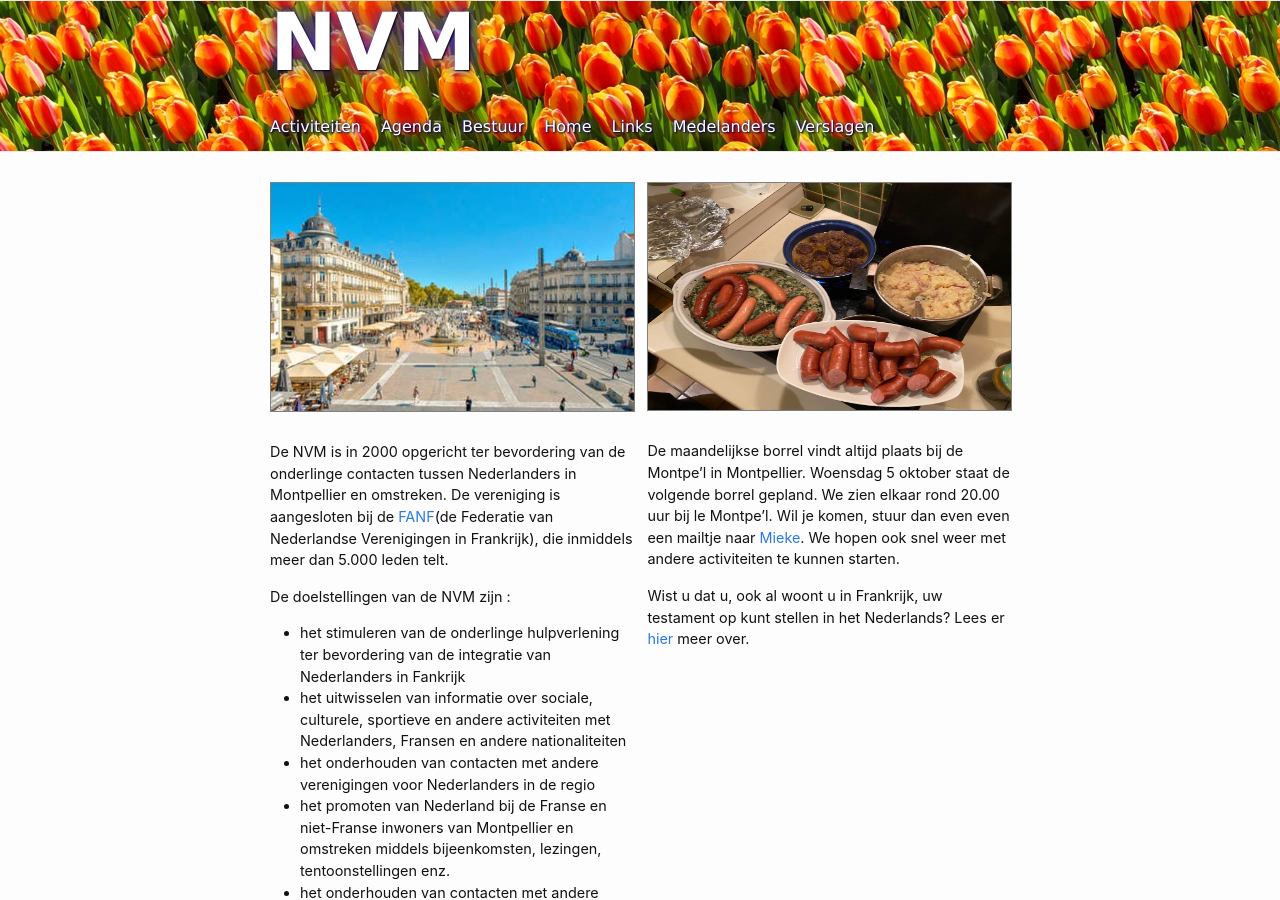
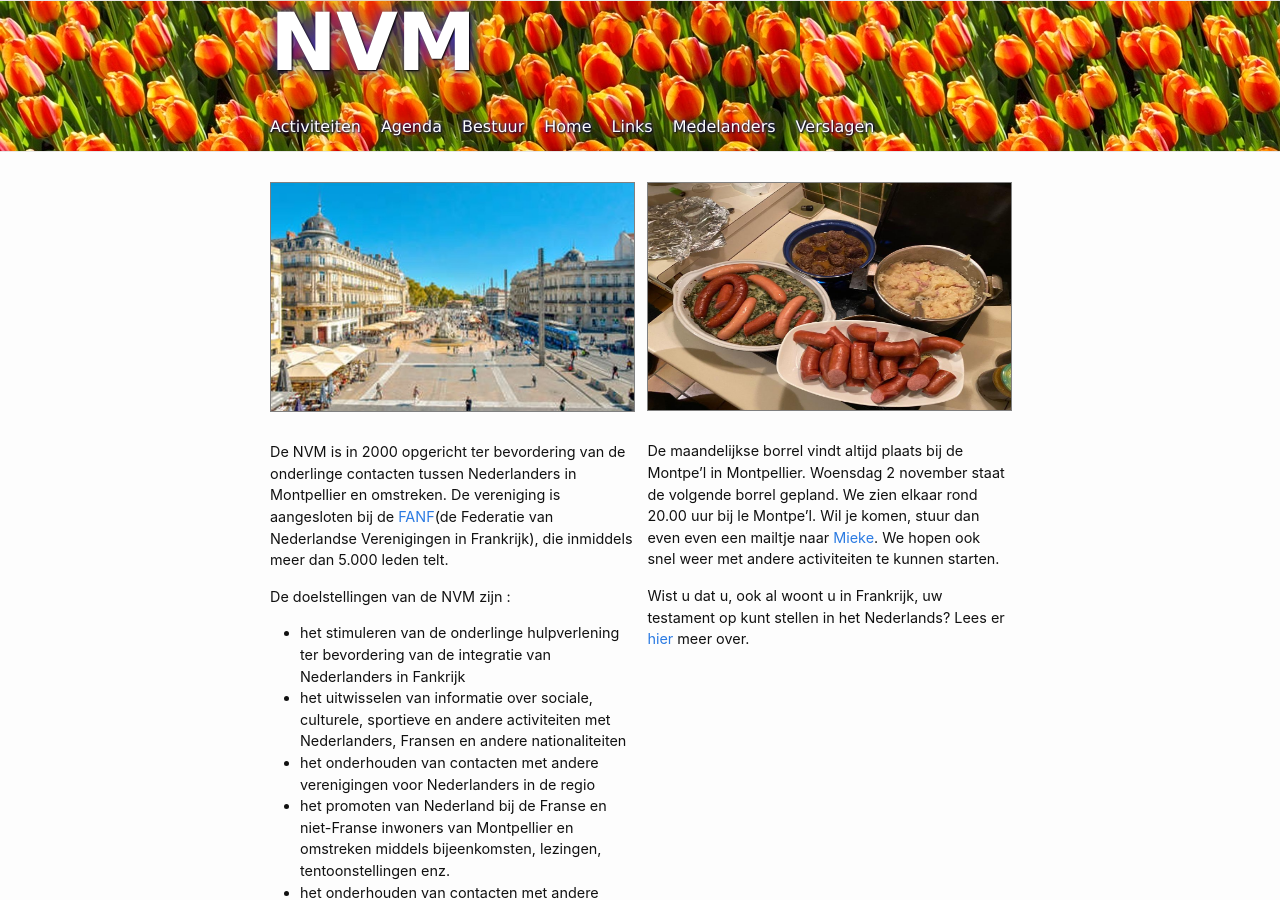
Before and after one commit to nederland34-fr/nederland34-fr.github.io, a Jekyll site: the page built from index.md, in a window 1280 px wide and 900 px high. Built offline with Jekyll 4.4.1, drawn with Linux system fonts in a browser that asks for light colours.

Commit message:
Update index.md

```diff
--- a/index.md
+++ b/index.md
@@ -33,7 +33,7 @@ In ruil hiervoor hebben de donateurs een gereduceerd tarief voor de meeste van o
 
 <img src="/assets/images/stamppotten.jpg" width="100%" height="227">
 
-De maandelijkse borrel vindt altijd plaats bij de Montpe'l in Montpellier. Woensdag 5 oktober staat de volgende borrel gepland. We zien elkaar rond 20.00 uur bij le Montpe'l. Wil je komen, stuur dan even even een mailtje naar [Mieke](mailto:mieke.kriens@aqute.biz).
+De maandelijkse borrel vindt altijd plaats bij de Montpe'l in Montpellier. Woensdag 2 november staat de volgende borrel gepland. We zien elkaar rond 20.00 uur bij le Montpe'l. Wil je komen, stuur dan even even een mailtje naar [Mieke](mailto:mieke.kriens@aqute.biz).
 We hopen ook snel weer met andere activiteiten te kunnen starten.
 
 
```
